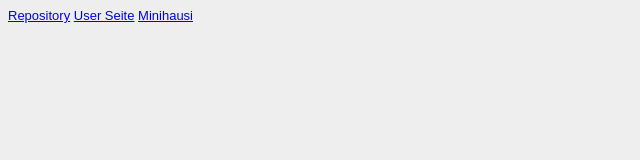
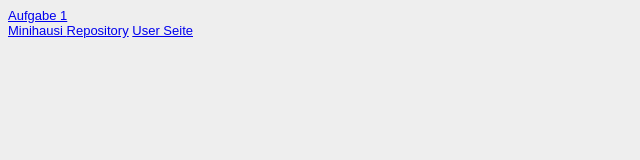
Before and after one commit to hoeriglisa/EIA2, a plain HTML site: page Steckbrief/steckbrief.htm in a window 1280 px wide. Shown: the whole page, without its empty margins (0-640 px from the left). Drawn offline with Linux system fonts and the light colour scheme.

Commit message:
Aufgabe 1 und Minihausiverlinkung

```diff
--- a/Steckbrief/steckbrief.htm
+++ b/Steckbrief/steckbrief.htm
@@ -2,9 +2,11 @@
 <!-- Bitte keine Änderung in der obenstehenden Zeile vornehmen -->
 
 <!-- Hier die Links zu den gelösten Aufgaben einstellen, aktuelle oben, alte stehen lassen! Format: Aufgabenbezeichnung, Datum -->
+<a href="https://hoeriglisa.github.io/EIA2/CanvasAufgabe/Canvasfile.html" target="_blank">Aufgabe 1</a>
+<br> <a href="https://hoeriglisa.github.io/EIA2/Minihausi/A0.html" target=_blank"> Minihausi </a>
 <a href="https://github.com/hoeriglisa/EIA2" target="_blank">Repository</a>
 <a href="https://hoeriglisa.github.io/EIA2/" target="_blank">User Seite</a>
-<a href="https://hoeriglisa.github.io/EIA2/Minihausi/A0.html" target="_blank">Minihausi</a>
+
 
 <!-- Bitte keine Änderung in der folgenden Zeile vornehmen -->
 </body></html>
```
